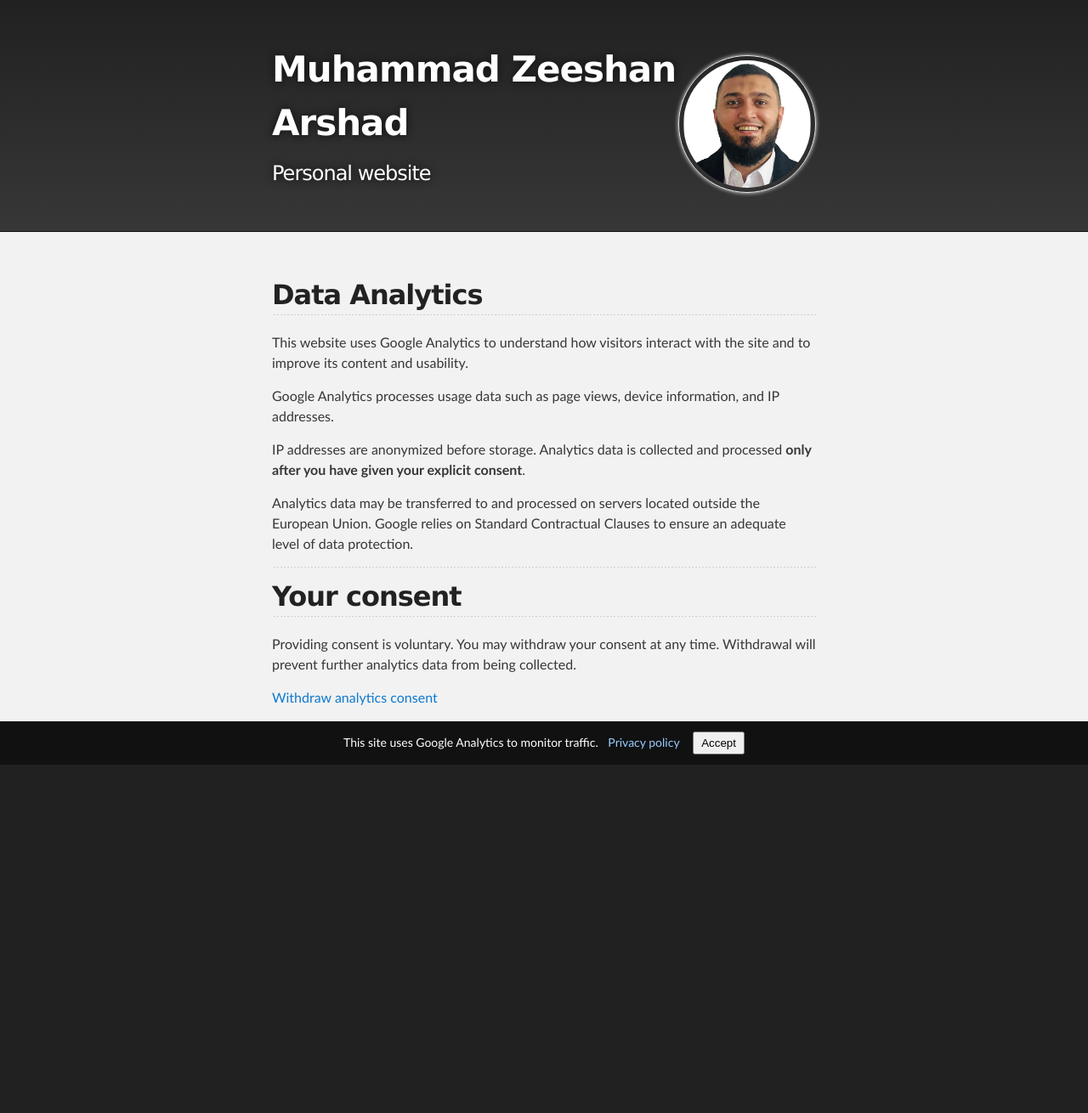
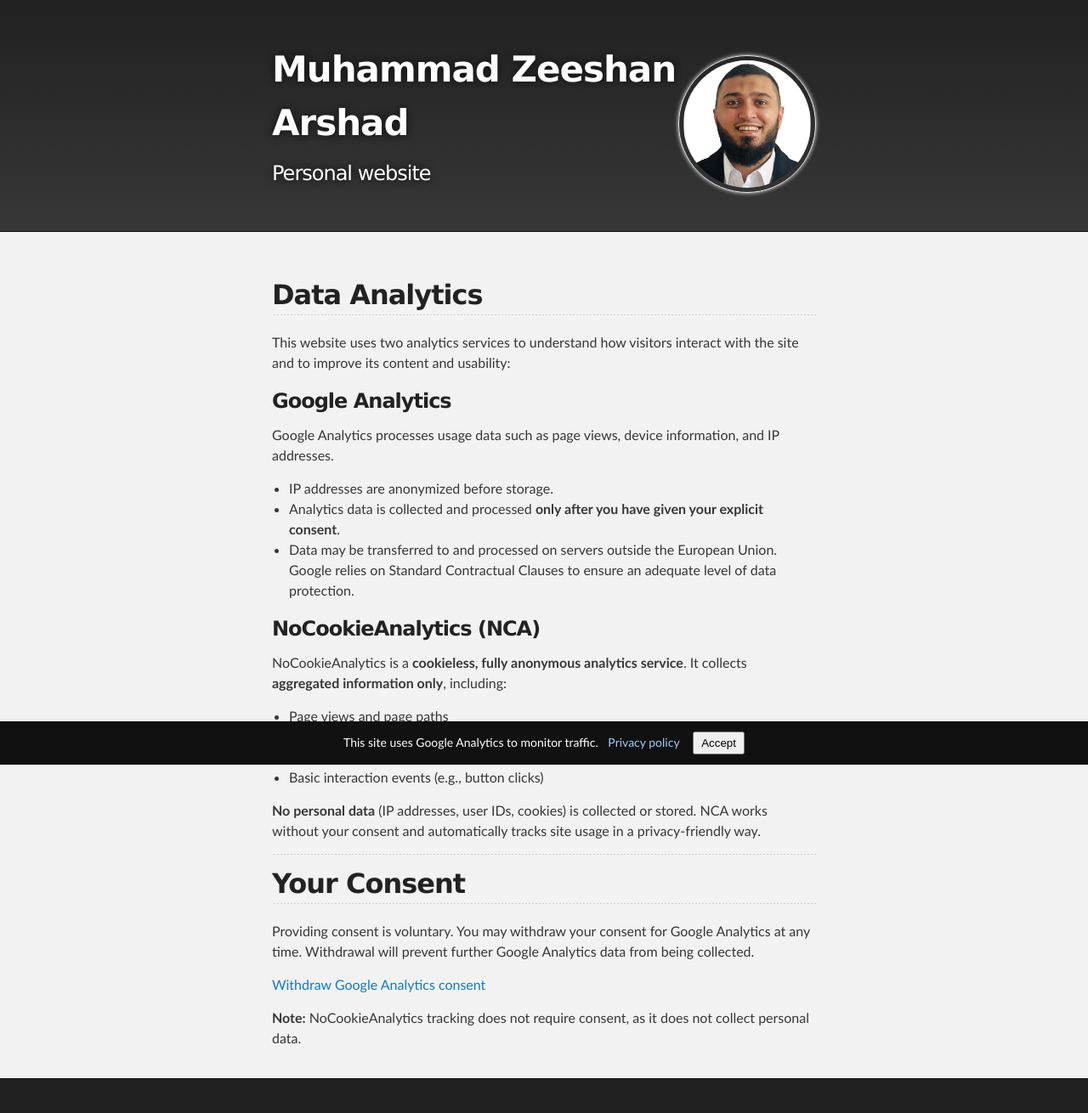
Before and after one commit to ZsnZeeshan/zsnzeeshan.github.io, a Jekyll site: the page built from privacy.md, in a window 1280 px wide. Shown: the whole page at 85% size. Built offline with Jekyll 4.4.1, drawn with Linux system fonts in a browser that asks for light colours; comment, search, counter and statistics services are not loaded; before the commit the page ends 909 px from its top, so only the background shows below that.

Commit message:
Enable NCA GDPR compliant Analytics

```diff
--- a/_includes/head-custom-google-analytics.html
+++ b/_includes/head-custom-google-analytics.html
@@ -1,4 +1,4 @@
-<!-- Disable Google Analytics w/o consent-->
+<!-- Disable Google Analytics w/o consent -->
 
 <!-- {% if site.google_analytics %}
   <script>
@@ -10,10 +10,49 @@
     ga('send', 'pageview');
   </script>
 {% endif %} -->
+
+<!-- NoCookieAnalytics (always loads, cookieless, GDPR-safe) -->
+<script async defer src="https://nocookieanalytics.com/latest.js"></script>
+<script>
+  // Track the initial page view for all visitors
+  nca_track('page_view');
+
+  // Track actual page path
+  nca_track('page_visited_' + window.location.pathname.replace(/\//g, '_'));
+
+  // Track referrer if available
+  if (document.referrer) {
+    nca_track('referrer_' + btoa(document.referrer));
+  }
+
+  // track button clicks
+  document.querySelectorAll('.track-click').forEach(btn => {
+    btn.addEventListener('click', () => {
+      const eventName = btn.dataset.event || 'button_click';
+      nca_track(eventName);
+    });
+  });
+
+  // Track session time (example)
+    setTimeout(() => {
+      nca_track('time_on_page', 30); // user stayed 30 seconds
+    }, 30000);
+
+  // Helper function for custom NoCookieAnalytics events
+  function trackNCAEvent(name, value = 1) {
+    if (typeof nca_track === 'function') nca_track(name, value);
+  }
+
+  // Optional: helper function to track GA events if consent given
+  function trackGAEvent(name, value = 1) {
+    if (window.gtag && localStorage.getItem('ga_consent') === 'granted') {
+      gtag('event', name, { value: value });
+    }
+  }
+</script>
+
 <!-- Google Analytics with explicit consent -->
-
-<div id="cookie-consent"
-     style="position:fixed;bottom:0;left:0;right:0;
+<div id="cookie-consent" style="position:fixed;bottom:0;left:0;right:0;
             background:#111;color:#fff;padding:12px;
             font-size:14px;z-index:9999;display:none;text-align:center;">
   This site uses Google Analytics to monitor traffic.
@@ -57,17 +93,10 @@
       s.async = true;
       document.head.appendChild(s);
 
-    // Initialize GA after script loads
       gtag('js', new Date());
-    gtag('config', 'G-3T5JF88VB0', {
-      anonymize_ip: true
-    });
-
-    // Update consent to allow analytics now
-    gtag('consent', 'update', {
-      'analytics_storage': 'granted'
-    });
+      gtag('config', 'G-3T5JF88VB0', { anonymize_ip: true });
+      gtag('consent', 'update', { analytics_storage: 'granted' });
     }
   })();
 </script>
-<!-- End Google Analytics with explicit consent -->
+<!-- End Google Analytics with explicit consent + NoCookieAnalytics -->
--- a/privacy.md
+++ b/privacy.md
@@ -5,20 +5,35 @@ title: Privacy Policy
 
 ## Data Analytics
 
-This website uses Google Analytics to understand how visitors interact with the site and to improve its content and usability.
+This website uses two analytics services to understand how visitors interact with the site and to improve its content and usability:
+
+### Google Analytics
 
 Google Analytics processes usage data such as page views, device information, and IP addresses.
 
-IP addresses are anonymized before storage. Analytics data is collected and processed **only after you have given your explicit consent**.
+- IP addresses are anonymized before storage.
+- Analytics data is collected and processed **only after you have given your explicit consent**.
+- Data may be transferred to and processed on servers outside the European Union. Google relies on Standard Contractual Clauses to ensure an adequate level of data protection.
 
-Analytics data may be transferred to and processed on servers located outside the European Union. Google relies on Standard Contractual Clauses to ensure an adequate level of data protection.
+### NoCookieAnalytics (NCA)
+
+NoCookieAnalytics is a **cookieless, fully anonymous analytics service**. It collects **aggregated information only**, including:
+
+- Page views and page paths
+- Referrers (encoded)
+- Device type, browser, and operating system
+- Basic interaction events (e.g., button clicks)
+
+**No personal data** (IP addresses, user IDs, cookies) is collected or stored. NCA works without your consent and automatically tracks site usage in a privacy-friendly way.
 
 ---
 
-## Your consent
+## Your Consent
 
-Providing consent is voluntary. You may withdraw your consent at any time. Withdrawal will prevent further analytics data from being collected.
+Providing consent is voluntary. You may withdraw your consent for Google Analytics at any time. Withdrawal will prevent further Google Analytics data from being collected.
 
 <a href="#" onclick="localStorage.removeItem('ga_consent'); location.reload();">
-Withdraw analytics consent
+Withdraw Google Analytics consent
 </a>
+
+**Note:** NoCookieAnalytics tracking does not require consent, as it does not collect personal data.
```
Also changed, not shown: other parts of _includes/head-custom-google-analytics.html (+2 -5 lines). Lines whose indentation alone changed are shown as unchanged.
